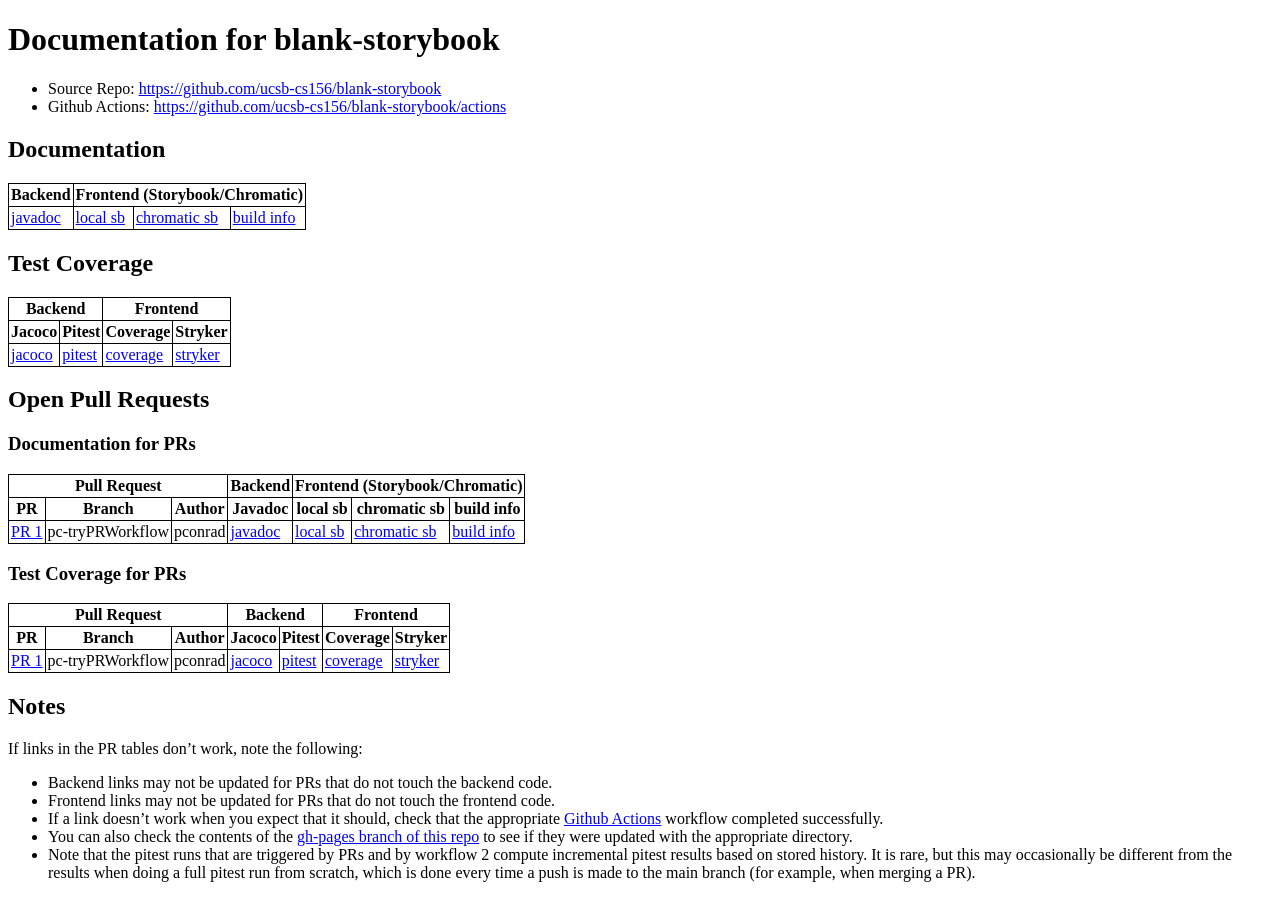
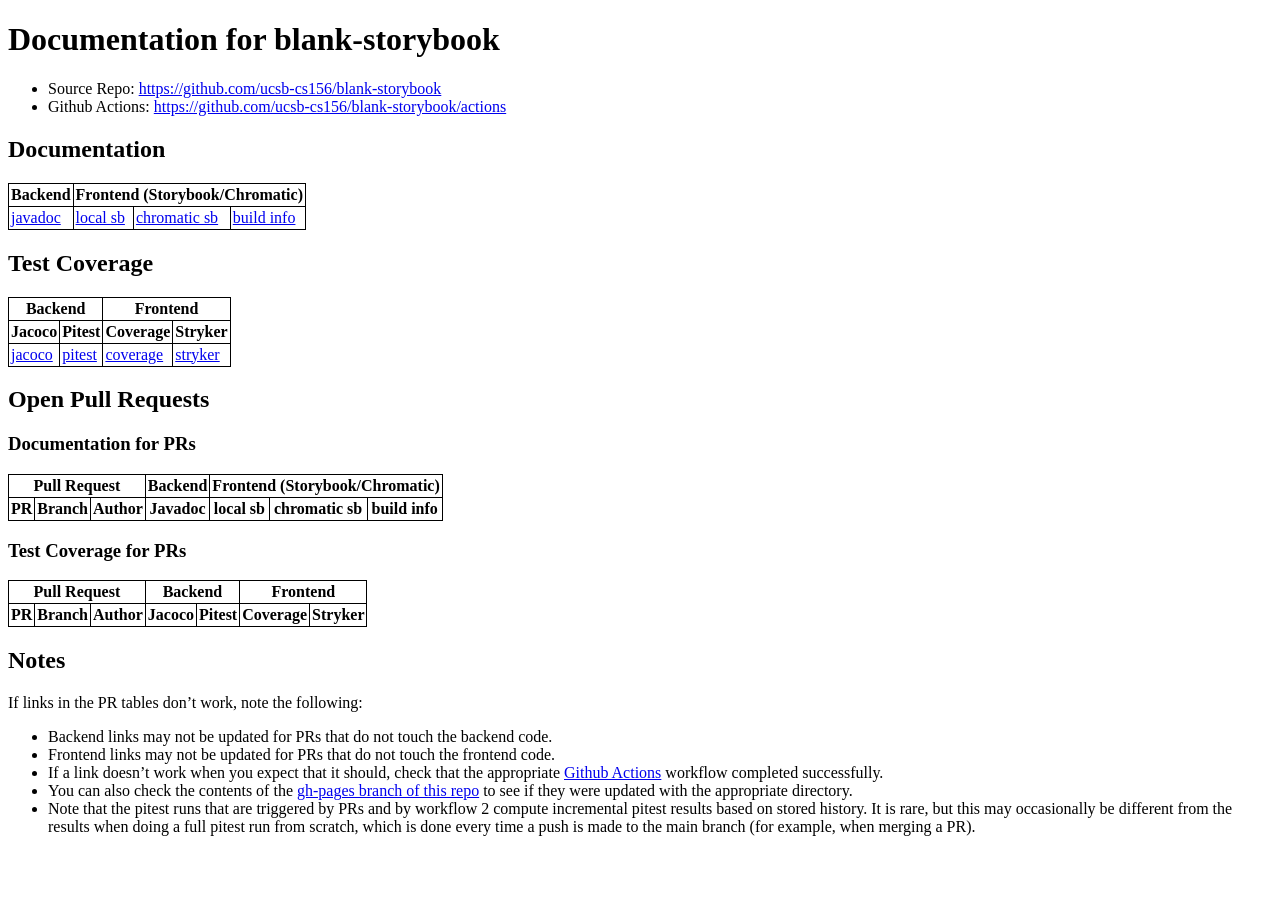
Before and after one commit to ucsb-cs156/blank-storybook, a Jekyll site: the page built from index.md, in a window 1280 px wide. Built offline with Jekyll 4.4.1, drawn with Linux system fonts in a browser that asks for light colours; our own code applies the rules of GitHub Pages for plain Markdown files; part of the change alters nothing that is shown.

Commit message:
Deploying to gh-pages from @ ucsb-cs156/blank-storybook@560a4f366e2afb90a04f3d5b6f9484e4428f1791 🚀

```diff
--- a/_config.yml
+++ b/_config.yml
@@ -23,4 +23,4 @@ repo_name: "TBD"
 repo: ucsb-cs156/blank-storybook
 owner: ucsb-cs156
 repo_name: blank-storybook
-pull_requests: [{"author":{"id":"MDQ6VXNlcjExMTkwMTc=","is_bot":false,"login":"pconrad","name":"Phill Conrad"},"headRefName":"pc-tryPRWorkflow","number":1,"title":"pc - test workflows 53 and 55 (can only be done by pushing)","url":"https://github.com/ucsb-cs156/blank-storybook/pull/1"}]
+pull_requests: []
```
